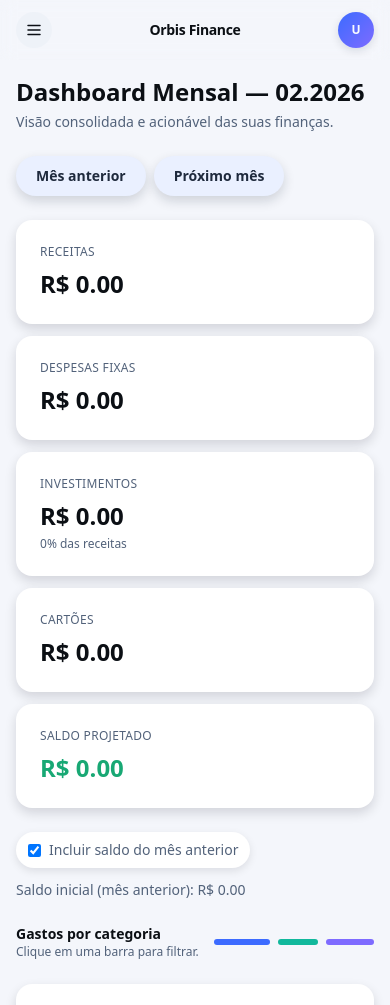
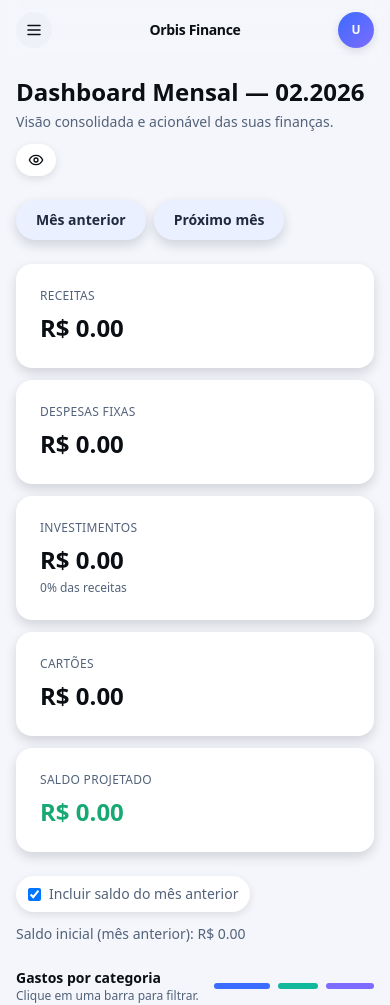
Before and after one commit to maria-eduarda-cagy/orbis-finance, a Next.js app: page /monthly in a window 390 px wide. Shown: the top 1005 px of the page. Built offline with nearby package versions, Linux system fonts and the light colour scheme; no server answers; the database is empty.

Commit message:
feat(mask): opção global de ocultar números; toggle no header; máscara em páginas e gráficos

```diff
--- a/app/(app)/accounts/page.tsx
+++ b/app/(app)/accounts/page.tsx
@@ -7,6 +7,7 @@ import { Button } from "../../../components/ui/button"
 import { getSupabase } from "../../../lib/supabaseClient"
 import { formatMonth, formatMonthLabel, nextMonthStr, formatMonthTitle } from "../../../utils/date"
 import { BANK_OPTIONS, CATEGORY_OPTIONS } from "../../../utils/constants"
+import { CurrencyText } from "../../../components/format/CurrencyText"
 
 type BankTransfer = {
   id: string
@@ -458,7 +459,7 @@ export default function AccountsPage() {
                 )}
               </div>
               <div className={`font-semibold ${item.direction === "entrada" ? "text-success" : "text-danger"}`}>
-                {item.direction === "entrada" ? "+" : "-"} R$ {Number(item.amount).toFixed(2)}
+                <CurrencyText value={Number(item.amount)} />
               </div>
             </div>
           ))}
--- a/app/(app)/cards/page.tsx
+++ b/app/(app)/cards/page.tsx
@@ -12,6 +12,7 @@ import { getSupabase } from "../../../lib/supabaseClient";
 import { formatMonth, formatMonthTitle } from "../../../utils/date";
 import { normalizeCategory } from "../../../utils/category";
 import { CATEGORY_OPTIONS } from "../../../utils/constants";
+import { CurrencyText } from "../../../components/format/CurrencyText";
 
 export default function CardExpensesPage() {
   const [selectedDate, setSelectedDate] = useState(new Date());
@@ -167,7 +168,7 @@ export default function CardExpensesPage() {
                   {t.cards?.name || "Cartão"} • {t.purchase_date}
                 </div>
                 <div className={`${t.amount_brl < 0 ? "text-success" : "text-danger"} font-semibold`}>
-                  R$ {Number(t.amount_brl).toFixed(2)}
+                  <CurrencyText value={Number(t.amount_brl)} />
                 </div>
               </div>
               <div className="text-secondary-foreground">{t.description || "-"}</div>
--- a/app/(app)/daily/page.tsx
+++ b/app/(app)/daily/page.tsx
@@ -9,6 +9,7 @@ import { Button } from "../../../components/ui/button"
 import { IncomeRule, BillRule, CardStatement, VariableExpense } from "../../../lib/types"
 import { AppHeader } from "../../../components/AppHeader"
 import { formatMonth, daysInMonth, formatMonthTitle } from "../../../utils/date"
+import { CurrencyText } from "../../../components/format/CurrencyText"
 
 export default function DailyDashboard() {
   const [selectedDate, setSelectedDate] = useState(new Date())
@@ -100,7 +101,7 @@ export default function DailyDashboard() {
           <input type="checkbox" checked={includeCarry} onChange={(e) => setIncludeCarry(e.target.checked)} />
           Incluir saldo do mês anterior
         </label>
-        <span>Saldo inicial (mês anterior): R$ {startBalance.toFixed(2)}</span>
+        <span>Saldo inicial (mês anterior): <CurrencyText value={startBalance} /></span>
       </div>
 
       <div className="grid grid-cols-1 sm:grid-cols-2 lg:grid-cols-3 gap-3">
@@ -117,16 +118,16 @@ export default function DailyDashboard() {
                 <div className={`font-medium ${isToday ? "text-primary" : ""}`}>
                   {d.toLocaleDateString("pt-BR", { weekday: "long", day: "2-digit", month: "long" })}
                 </div>
-              <div className={`${(bal?.balance || 0) < 0 ? "text-danger" : "text-success"} font-semibold tabular-nums`}>
-                R$ {(bal?.balance || 0).toFixed(2)}
-                </div>
+              <div className={`${(bal?.balance || 0) < 0 ? "text-danger" : "text-success"} font-semibold`}>
+                <CurrencyText value={bal?.balance || 0} />
+              </div>
               </div>
               <div className="mt-2 text-sm text-muted-foreground space-y-1">
-              <div className="tabular-nums">Receitas: R$ {items.incs.reduce((s: number, r: IncomeRule) => s + r.amount, 0).toFixed(2)}</div>
-              <div className="tabular-nums">Despesas: R$ {items.bls.reduce((s: number, r: BillRule) => s + r.amount, 0).toFixed(2)}</div>
-              <div className="tabular-nums">Cartões: R$ {items.sts.reduce((s: number, r: CardStatement) => s + r.amount_total, 0).toFixed(2)}</div>
-              <div className="tabular-nums">Transferências: R$ {items.tfs.reduce((s: number, r: { amount: number; direction: "entrada" | "saida" }) => s + (r.direction === "entrada" ? r.amount : -r.amount), 0).toFixed(2)}</div>
-              <div className="pt-2 text-foreground font-medium tabular-nums">Allowance diário: R$ {(bal?.allowance || 0).toFixed(2)}</div>
+              <div>Receitas: <CurrencyText value={items.incs.reduce((s: number, r: IncomeRule) => s + r.amount, 0)} /></div>
+              <div>Despesas: <CurrencyText value={items.bls.reduce((s: number, r: BillRule) => s + r.amount, 0)} /></div>
+              <div>Cartões: <CurrencyText value={items.sts.reduce((s: number, r: CardStatement) => s + r.amount_total, 0)} /></div>
+              <div>Transferências: <CurrencyText value={items.tfs.reduce((s: number, r: { amount: number; direction: "entrada" | "saida" }) => s + (r.direction === "entrada" ? r.amount : -r.amount), 0)} /></div>
+              <div className="pt-2 text-foreground font-medium">Allowance diário: <CurrencyText value={bal?.allowance || 0} /></div>
               </div>
             </Card>
           )
--- a/app/(app)/monthly/page.tsx
+++ b/app/(app)/monthly/page.tsx
@@ -11,8 +11,11 @@ import { VariableExpense, CardTransaction, BankTransfer } from "../../../lib/typ
 import { totalVariableExpensesForMonth } from "../../../lib/variableExpenses"
 import { formatMonth, formatMonthTitle } from "../../../utils/date"
 import { normalizeCategory } from "../../../utils/category"
+import { CurrencyText } from "../../../components/format/CurrencyText"
+import { useNumberVisibility } from "../../../components/visibility/NumberVisibilityProvider"
 
 export default function MonthlyDashboard() {
+  const { hidden } = useNumberVisibility()
   const [selectedDate, setSelectedDate] = useState(new Date())
   const [hideNegative, setHideNegative] = useState(true)
   const [showAll, setShowAll] = useState(false)
@@ -170,25 +173,25 @@ export default function MonthlyDashboard() {
       <div className="grid grid-cols-1 sm:grid-cols-2 lg:grid-cols-5 gap-3">
         <Card>
           <div className="text-xs uppercase tracking-wide text-muted-foreground">Receitas</div>
-          <div className="mt-2 text-2xl font-semibold">R$ {proj.totalIncome?.toFixed(2)}</div>
+          <div className="mt-2 text-2xl font-semibold"><CurrencyText value={proj.totalIncome || 0} /></div>
         </Card>
         <Card>
           <div className="text-xs uppercase tracking-wide text-muted-foreground">Despesas Fixas</div>
-          <div className="mt-2 text-2xl font-semibold">R$ {totalBillsOnly.toFixed(2)}</div>
+          <div className="mt-2 text-2xl font-semibold"><CurrencyText value={totalBillsOnly} /></div>
         </Card>
         <Card>
           <div className="text-xs uppercase tracking-wide text-muted-foreground">Investimentos</div>
-          <div className="mt-2 text-2xl font-semibold">R$ {investmentMonthly.toFixed(2)}</div>
+          <div className="mt-2 text-2xl font-semibold"><CurrencyText value={investmentMonthly} /></div>
           <div className="text-xs text-muted-foreground mt-1">{investmentPercentage}% das receitas</div>
         </Card>
         <Card>
           <div className="text-xs uppercase tracking-wide text-muted-foreground">Cartões</div>
-          <div className="mt-2 text-2xl font-semibold">R$ {proj.totalStatements?.toFixed(2)}</div>
+          <div className="mt-2 text-2xl font-semibold"><CurrencyText value={proj.totalStatements || 0} /></div>
         </Card>
         <Card>
           <div className="text-xs uppercase tracking-wide text-muted-foreground">Saldo Projetado</div>
           <div className={`mt-2 text-2xl font-semibold ${projWithCarry.net < 0 ? "text-danger" : "text-success"}`}>
-            R$ {projWithCarry.net?.toFixed(2)}
+            <CurrencyText value={projWithCarry.net || 0} />
           </div>
         </Card>
       </div>
@@ -198,7 +201,7 @@ export default function MonthlyDashboard() {
           <input type="checkbox" checked={includeCarry} onChange={(e) => setIncludeCarry(e.target.checked)} />
           Incluir saldo do mês anterior
         </label>
-        <span>Saldo inicial (mês anterior): R$ {prevNet.toFixed(2)}</span>
+        <span>Saldo inicial (mês anterior): <CurrencyText value={prevNet} /></span>
       </div>
 
       <div>
@@ -228,10 +231,10 @@ export default function MonthlyDashboard() {
             }}
           >
             <XAxis dataKey="name" axisLine={false} tickLine={false} />
-            <YAxis tickFormatter={(v) => `${Number(v).toFixed(0)}`} axisLine={false} tickLine={false} />
+            <YAxis tickFormatter={(v) => (hidden ? "-" : `${Number(v).toFixed(0)}`)} axisLine={false} tickLine={false} />
             <Tooltip
               cursor={{ fill: "rgba(79,124,255,0.08)" }}
-              formatter={(value) => `R$ ${Number(value).toFixed(2)}`}
+              formatter={(value) => (hidden ? `R$ -` : `R$ ${Number(value).toFixed(2)}`)}
               contentStyle={{
                 background: "var(--background-elevated)",
                 border: "1px solid var(--border)",
@@ -297,7 +300,7 @@ export default function MonthlyDashboard() {
               {totalsByCard.map((t) => (
                 <div key={t.name} className="flex items-center justify-between">
                   <span>{t.name}</span>
-                  <span className="font-semibold">R$ {t.total.toFixed(2)}</span>
+                  <span className="font-semibold"><CurrencyText value={t.total} /></span>
                 </div>
               ))}
             </div>
@@ -309,7 +312,7 @@ export default function MonthlyDashboard() {
               {totalsByCategory.map((t) => (
                 <div key={t.name} className="flex items-center justify-between">
                   <span>{t.name}</span>
-                  <span className="font-semibold">R$ {t.total.toFixed(2)}</span>
+                  <span className="font-semibold"><CurrencyText value={t.total} /></span>
                 </div>
               ))}
             </div>
@@ -327,15 +330,15 @@ export default function MonthlyDashboard() {
         <div className="mt-3 grid grid-cols-1 sm:grid-cols-3 gap-3 text-sm">
           <Card>
             <div className="text-xs uppercase tracking-wide text-muted-foreground">Entradas</div>
-            <div className="mt-2 text-xl font-semibold text-success">R$ {transferTotals.incoming.toFixed(2)}</div>
+            <div className="mt-2 text-xl font-semibold text-success"><CurrencyText value={transferTotals.incoming} /></div>
           </Card>
           <Card>
             <div className="text-xs uppercase tracking-wide text-muted-foreground">Saídas</div>
-            <div className="mt-2 text-xl font-semibold text-danger">R$ {transferTotals.outgoing.toFixed(2)}</div>
+            <div className="mt-2 text-xl font-semibold text-danger"><CurrencyText value={transferTotals.outgoing} /></div>
           </Card>
           <Card>
             <div className="text-xs uppercase tracking-wide text-muted-foreground">Saldo</div>
-            <div className="mt-2 text-xl font-semibold">R$ {transferTotals.net.toFixed(2)}</div>
+            <div className="mt-2 text-xl font-semibold"><CurrencyText value={transferTotals.net} /></div>
           </Card>
         </div>
         <div className="mt-4 grid grid-cols-1 sm:grid-cols-2 gap-3 text-sm">
@@ -346,7 +349,7 @@ export default function MonthlyDashboard() {
               {transfersByBank.map((t) => (
                 <div key={t.name} className="flex items-center justify-between">
                   <span>{t.name}</span>
-                  <span className="font-semibold">R$ {t.total.toFixed(2)}</span>
+                  <span className="font-semibold"><CurrencyText value={t.total} /></span>
                 </div>
               ))}
             </div>
@@ -359,7 +362,7 @@ export default function MonthlyDashboard() {
                 <div key={t.id} className="flex items-center justify-between">
                   <span className="text-muted-foreground">{t.transfer_date}</span>
                   <span className={t.direction === "entrada" ? "text-success" : "text-danger"}>
-                    {t.direction === "entrada" ? "+" : "-"} R$ {Number(t.amount).toFixed(2)}
+                    <CurrencyText value={Number(t.amount)} />
                   </span>
                 </div>
               ))}
--- a/components/AppHeader.tsx
+++ b/components/AppHeader.tsx
@@ -1,3 +1,5 @@
+import { NumberToggle } from "./visibility/NumberToggle"
+
 export function AppHeader({ title }: { title: string }) {
   return (
     <header className="flex flex-col gap-3 sm:flex-row sm:items-center sm:justify-between">
@@ -5,6 +7,9 @@ export function AppHeader({ title }: { title: string }) {
         <h1 className="text-2xl font-semibold text-foreground">{title}</h1>
         <p className="text-sm text-muted-foreground">Visão consolidada e acionável das suas finanças.</p>
       </div>
+      <div className="flex items-center gap-2">
+        <NumberToggle />
+      </div>
     </header>
   )
 }
--- a/components/Providers.tsx
+++ b/components/Providers.tsx
@@ -2,13 +2,16 @@
 import { ReactNode } from "react"
 import { QueryClient, QueryClientProvider } from "@tanstack/react-query"
 import { ThemeProvider } from "./theme/ThemeProvider"
+import { NumberVisibilityProvider } from "./visibility/NumberVisibilityProvider"
 
 const queryClient = new QueryClient()
 
 export function Providers({ children }: { children: ReactNode }) {
   return (
     <QueryClientProvider client={queryClient}>
-      <ThemeProvider>{children}</ThemeProvider>
+      <ThemeProvider>
+        <NumberVisibilityProvider>{children}</NumberVisibilityProvider>
+      </ThemeProvider>
     </QueryClientProvider>
   )
 }
--- /dev/null
+++ b/components/format/CurrencyText.tsx
@@ -0,0 +1,13 @@
+"use client"
+import clsx from "clsx"
+import { useNumberVisibility } from "../visibility/NumberVisibilityProvider"
+
+export function CurrencyText({ value, className }: { value: number; className?: string }) {
+  const { hidden } = useNumberVisibility()
+  return <span className={clsx("tabular-nums", className)}>R$ {hidden ? "-" : Number(value).toFixed(2)}</span>
+}
+
+export function NumberText({ value, className }: { value: number; className?: string }) {
+  const { hidden } = useNumberVisibility()
+  return <span className={clsx("tabular-nums", className)}>{hidden ? "-" : Number(value).toFixed(2)}</span>
+}
--- /dev/null
+++ b/components/visibility/NumberToggle.tsx
@@ -0,0 +1,22 @@
+"use client"
+import clsx from "clsx"
+import { Eye, EyeOff } from "lucide-react"
+import { useNumberVisibility } from "./NumberVisibilityProvider"
+
+export function NumberToggle({ className }: { className?: string }) {
+  const { hidden, toggle } = useNumberVisibility()
+  return (
+    <button
+      type="button"
+      onClick={toggle}
+      title={hidden ? "Ocultar números: ativado" : "Ocultar números: desativado"}
+      className={clsx(
+        "inline-flex items-center gap-2 rounded-full bg-background-elevated px-3 py-2 text-sm font-semibold shadow-[0_3px_8px_rgba(6,10,18,0.1)] transition-colors hover:bg-background-subtle",
+        className
+      )}
+    >
+      {hidden ? <EyeOff size={16} /> : <Eye size={16} />}
+      <span className="hidden sm:inline">{hidden ? "Ocultando" : "Visível"}</span>
+    </button>
+  )
+}
--- /dev/null
+++ b/components/visibility/NumberVisibilityProvider.tsx
@@ -0,0 +1,46 @@
+"use client"
+import { createContext, useContext, useEffect, useMemo, useState } from "react"
+
+type ContextValue = {
+  hidden: boolean
+  setHidden: (v: boolean) => void
+  toggle: () => void
+}
+
+const Ctx = createContext<ContextValue | null>(null)
+const STORAGE_KEY = "orbis-hide-numbers"
+
+function getInitialHidden(): boolean {
+  if (typeof window === "undefined") return false
+  const v = window.localStorage.getItem(STORAGE_KEY)
+  return v === "1"
+}
+
+export function NumberVisibilityProvider({ children }: { children: React.ReactNode }) {
+  const [hidden, setHidden] = useState<boolean>(() => getInitialHidden())
+
+  useEffect(() => {
+    if (hidden) {
+      window.localStorage.setItem(STORAGE_KEY, "1")
+    } else {
+      window.localStorage.removeItem(STORAGE_KEY)
+    }
+  }, [hidden])
+
+  const value = useMemo<ContextValue>(
+    () => ({
+      hidden,
+      setHidden,
+      toggle: () => setHidden((v) => !v)
+    }),
+    [hidden]
+  )
+
+  return <Ctx.Provider value={value}>{children}</Ctx.Provider>
+}
+
+export function useNumberVisibility() {
+  const ctx = useContext(Ctx)
+  if (!ctx) throw new Error("useNumberVisibility must be used within NumberVisibilityProvider")
+  return ctx
+}
```
Also changed, not shown: app/(app)/settings/page.tsx (+5 -4 lines).
